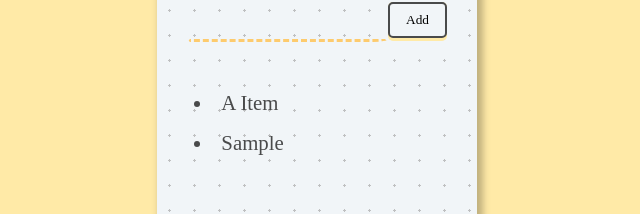
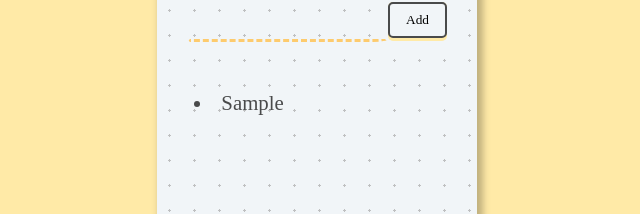
Before and after one commit to majid-2002/Udemy-Introduction-To-ReactJS, a React (Create React App) app: page / in a window 1280 px wide. Both pictures are taken after typing "Sample" into the empty fields and a click on the button "Add". Shown: the part 140-354 px from the top of the page, without its empty margins (323-963 px from the left). Built offline with nearby package versions, Linux system fonts and the light colour scheme.

Commit message:
added props function

```diff
--- a/src/components/App.js
+++ b/src/components/App.js
@@ -18,6 +18,14 @@ function App() {
     setInput("");
   }
 
+  function deleteItem(passedindex){
+    setItem((prevValue) => {
+      return prevValue.filter((val, index) => { //* filter the array elements where index != the passed index
+        return index != passedindex;
+      })
+    })
+  }
+
   return (
     <div className="container">
       <div className="heading">
@@ -31,9 +39,8 @@ function App() {
       </div>
       <div>
         <ul>
-          <li>A Item</li>
-          {items.map(item =>
-          <Todoitem listitem={item} />
+          {items.map((item, index) =>
+          <Todoitem key={index} id={index} listitem={item} checkedItem={deleteItem}/> //* pass a function called deleteItem as prompt to checkeditem
           )
           }
         </ul>
--- a/src/components/todoitem.jsx
+++ b/src/components/todoitem.jsx
@@ -1,15 +1,15 @@
-import React, {useState} from "react";
+import React from "react";
 
-
-
-function Todoitem(props){
-
-    const [isActive, setIsActive] = useState(false);
-
-    return(
-        <li style={{textDecoration : isActive && "line-through"}} onClick={function(){setIsActive(!isActive)}}>{props.listitem}</li>
-    )
+function Todoitem(props) {
+  return (
+    /* pass the checked item function with the id as the argument which is
+    then passed to the deleteItem function in App.js */
+    <div onClick={() => {
+      props.checkedItem(props.id)
+    }}>
+      <li>{props.listitem}</li>
+    </div>
+  );
 }
 
-
 export default Todoitem;
```
